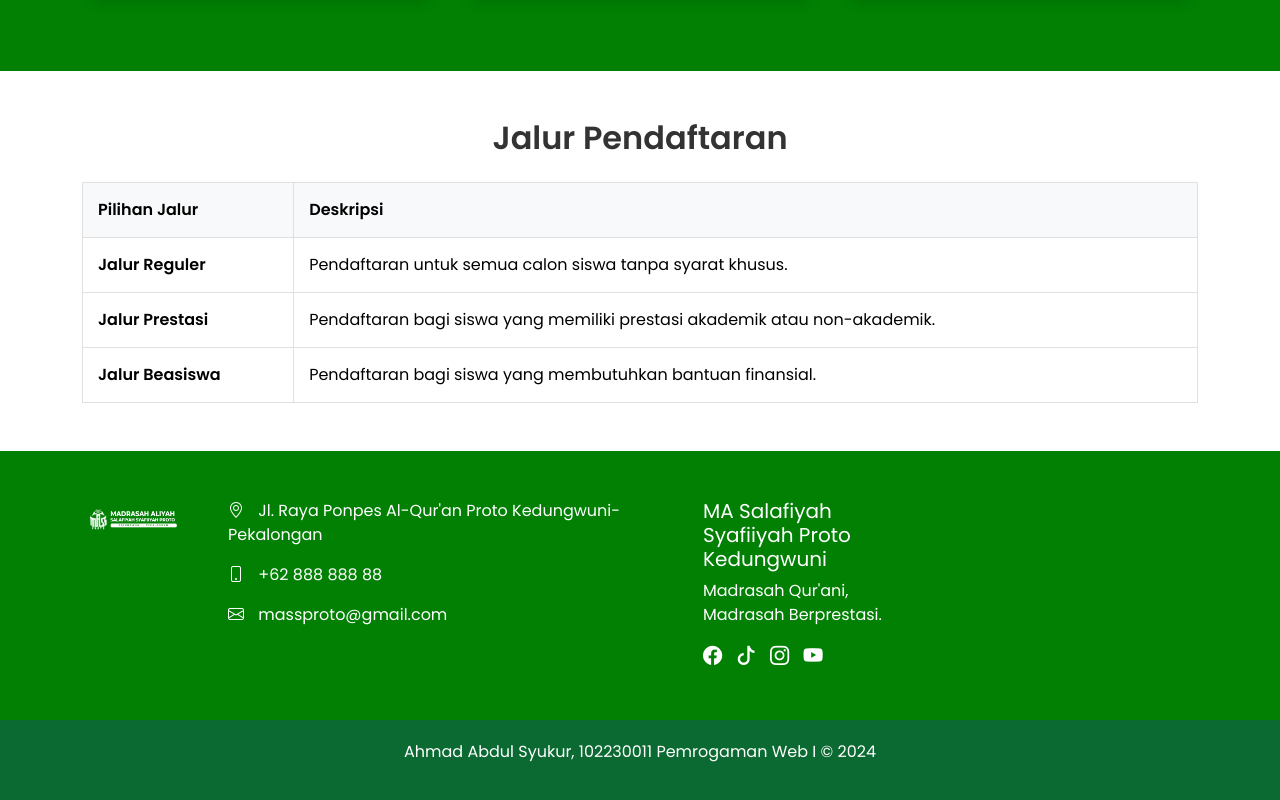
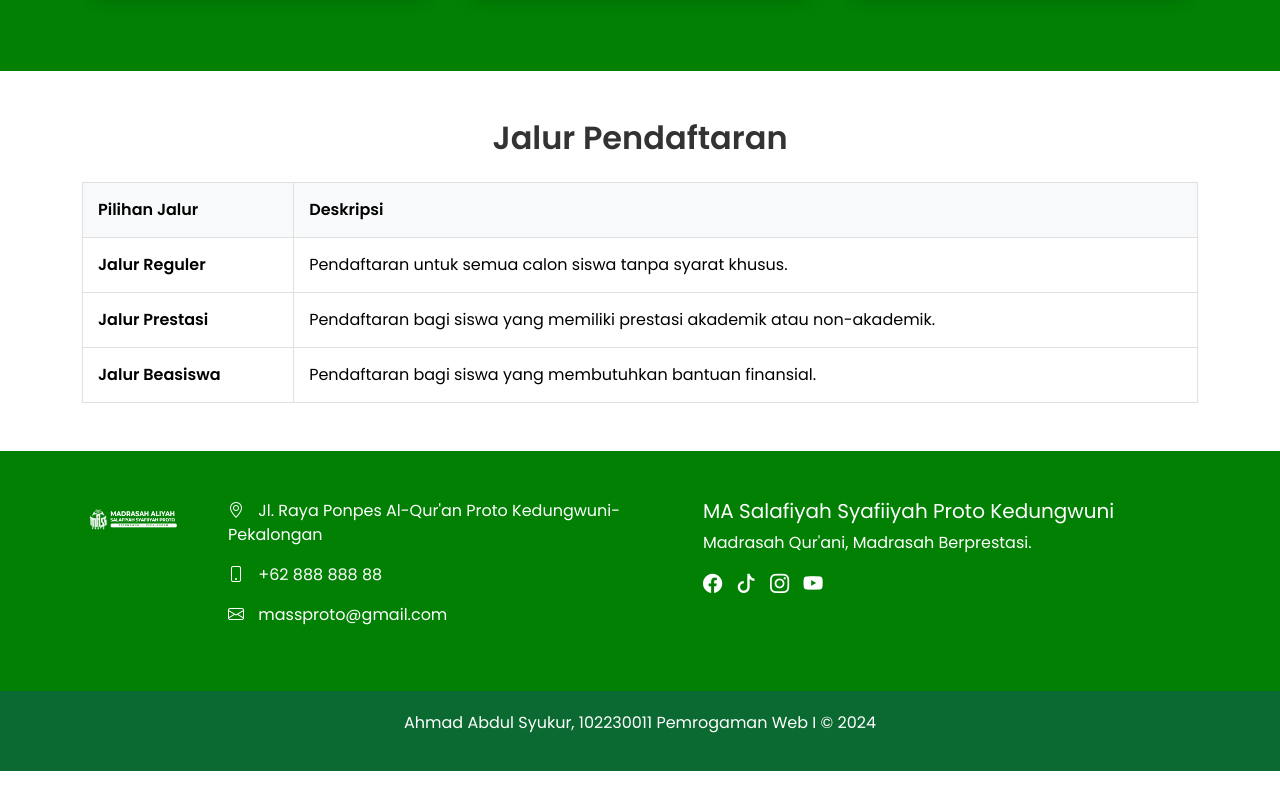
Before and after one commit to abdsykr/tugasUts, a plain HTML site: page ppdb.html in a window 1280 px wide. Shown: the part 1813-2613 px from the top of the page. After the commit the page ends 2584 px from the top, so only its background shows below. Drawn offline with nearby package versions, Linux system fonts and the light colour scheme.

Commit message:
Update footer ppdb.html

```diff
--- a/ppdb.html
+++ b/ppdb.html
@@ -227,7 +227,6 @@
                             <a href="mailto:massproto@gmail.com">massproto@gmail.com</a>
                         </div>
                     </div>
-                    <div class="col-md-5">
                       <div class="col-md-5">
                         <h5>MA Salafiyah Syafiiyah Proto Kedungwuni</h5>
                         <p>Madrasah Qur'ani, Madrasah Berprestasi.</p>
```
